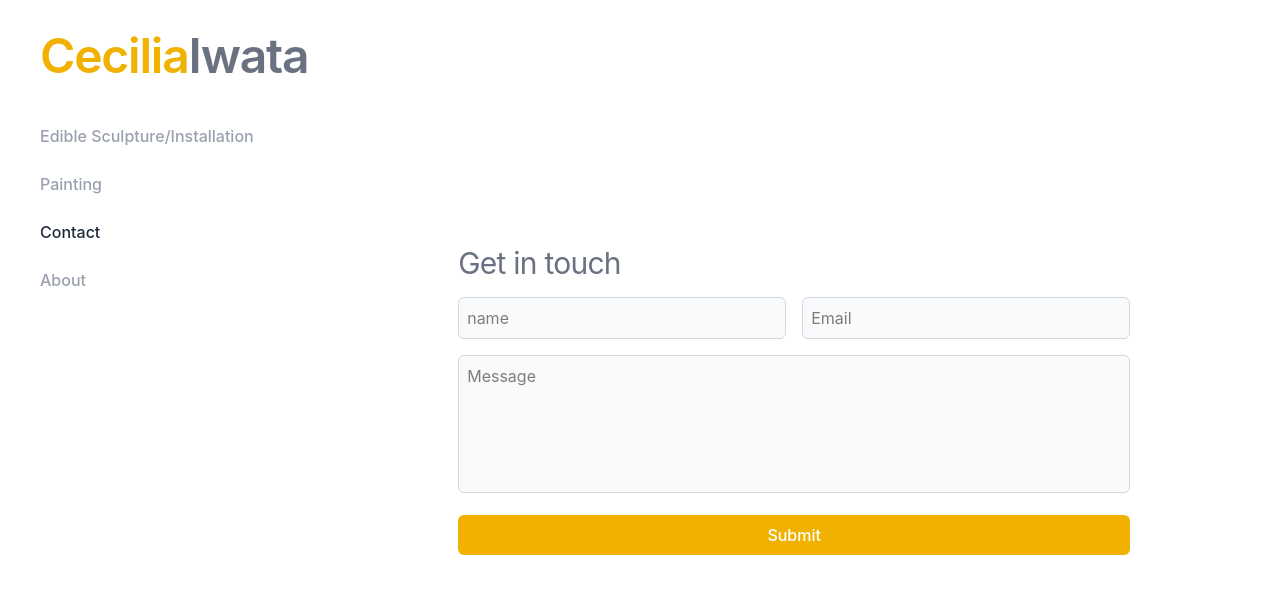
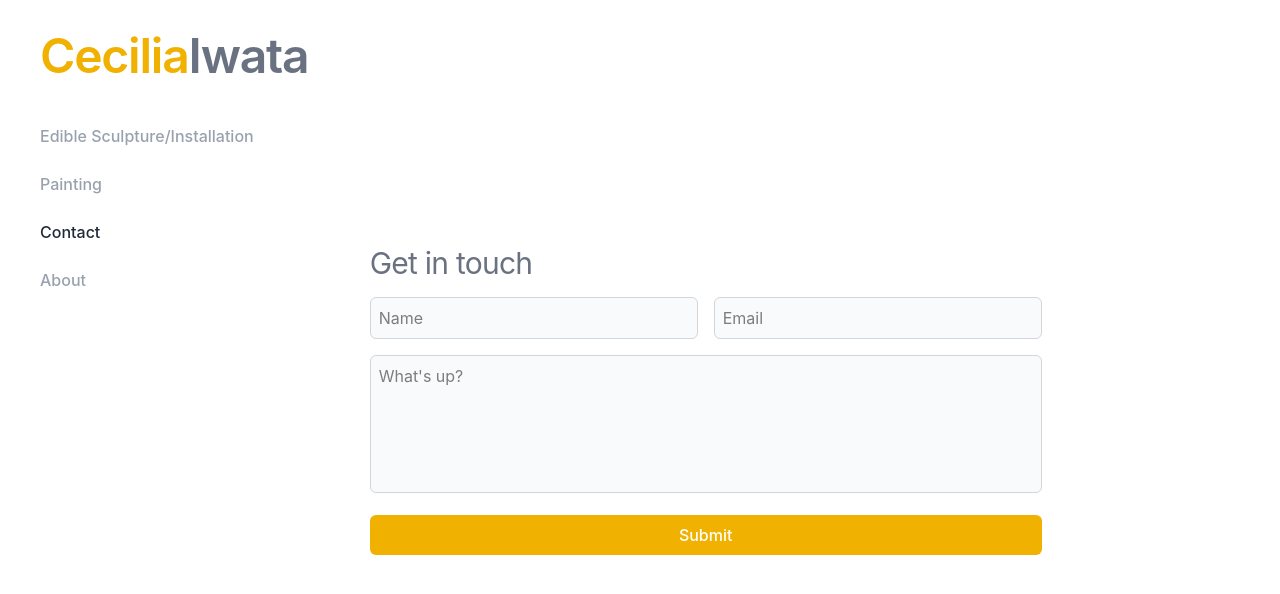
Before and after one commit to YonugJones/iwata-website, a React (Vite) app: page /contact in a window 1280 px wide. Shown: the top 594 px of the page. Built offline with nearby package versions, Linux system fonts and the light colour scheme.

Commit message:
centered Contact form on page

```diff
--- a/src/pages/Contact.tsx
+++ b/src/pages/Contact.tsx
@@ -1,12 +1,12 @@
 const Contact = () => {
   return (
-    <div className='flex flex-col gap-4 max-w-2xl w-full'>
+    <div className='flex flex-col gap-4 max-w-2xl w-full mr-[19%]'>
       <h2 className='text-3xl tracking-tight text-gray-500'>Get in touch</h2>
       <form className='space-y-4 w-full'>
         <div className='flex gap-4'>
           <input
             type='text'
-            placeholder='name'
+            placeholder='Name'
             required
             className='border border-gray-300 bg-gray-50 focus:bg-white focus:outline-none focus:ring-2 focus:ring-yellow-400 rounded-md p-2 w-full'
           />
@@ -21,7 +21,7 @@ const Contact = () => {
           name='message'
           rows={5}
           id='message'
-          placeholder='Message'
+          placeholder="What's up?"
           required
           className='border border-gray-300 bg-gray-50 focus:bg-white focus:outline-none focus:ring-2 focus:ring-yellow-400 rounded-md p-2 w-full resize-none'
         />
```
